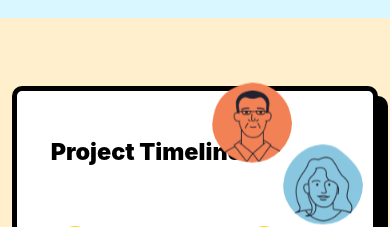
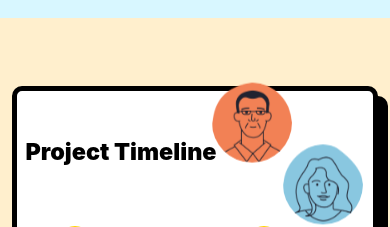
Before and after one commit to rudra-2/v1, a React (Create React App) app: page / in a window 390 px wide. Shown: the part 2620-2847 px from the top of the page. Built offline with nearby package versions, Linux system fonts and the light colour scheme.

Commit message:
more respo

```diff
--- a/src/components/Timeline.css
+++ b/src/components/Timeline.css
@@ -215,6 +215,11 @@ ul.timeline .content > li::before {
 
   }
 }
+@media screen and (max-width: 981px) {
+    .pth1{
+      margin-left: -50%;
+    }
+}
 
 @keyframes float1 {
   0% {
```
